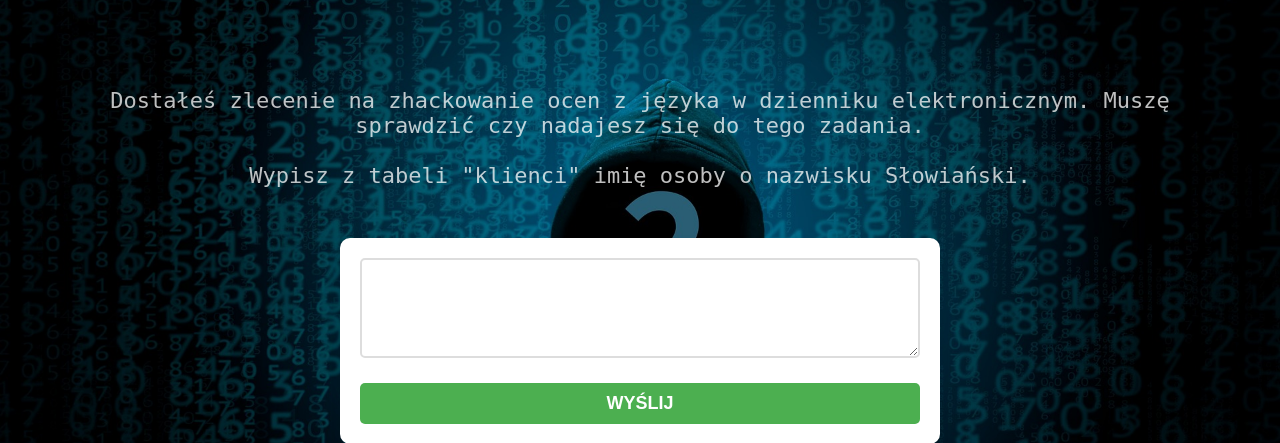
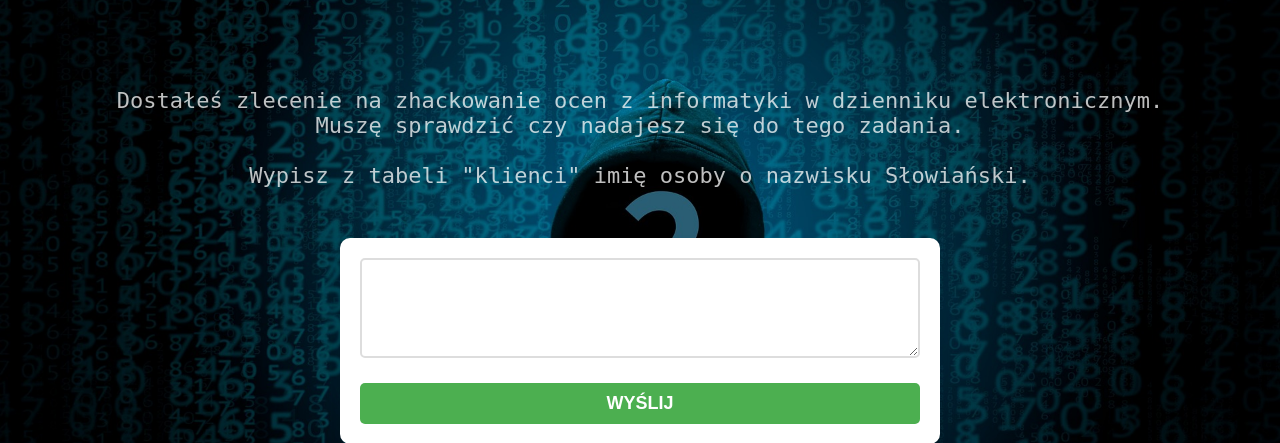
Before and after one commit to ZSET-Leszno/cukiernia, a PHP site: page /misja1.php in a window 1280 px wide. Shown: the top 443 px of the page. Run offline with PHP 8.4, Linux system fonts and the light colour scheme.

Commit message:
cóż za update! wielkie zmiany!

```diff
--- a/misja1.php
+++ b/misja1.php
@@ -14,7 +14,7 @@
 </head>
 <body>
     <div class="fade-in">
-        Dostałeś zlecenie na zhackowanie ocen z języka w dzienniku elektronicznym. Muszę
+        Dostałeś zlecenie na zhackowanie ocen z informatyki w dzienniku elektronicznym. Muszę
         sprawdzić czy nadajesz się do tego zadania.
     </div><br>
     <div class="fade-in2">
```
